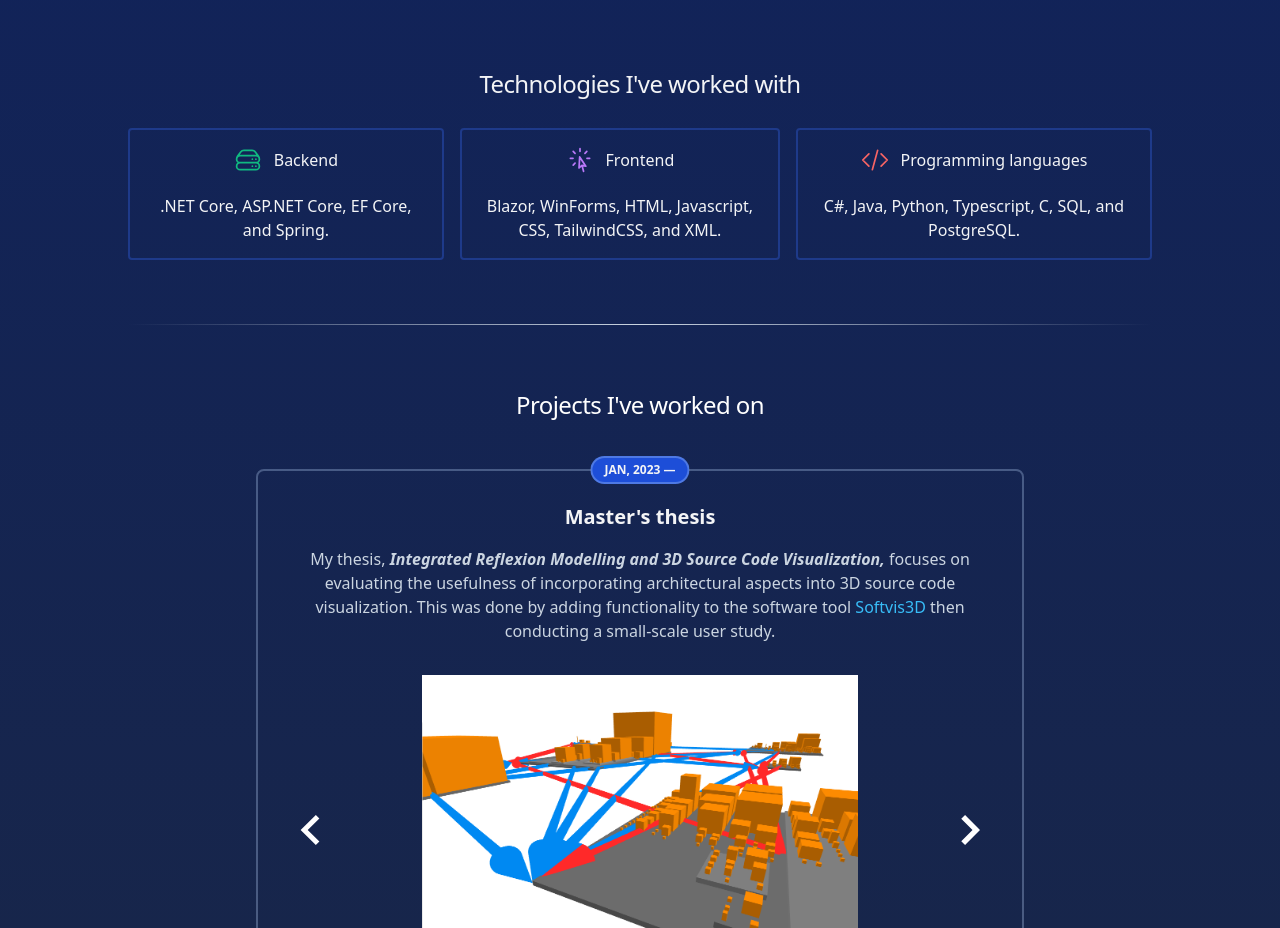
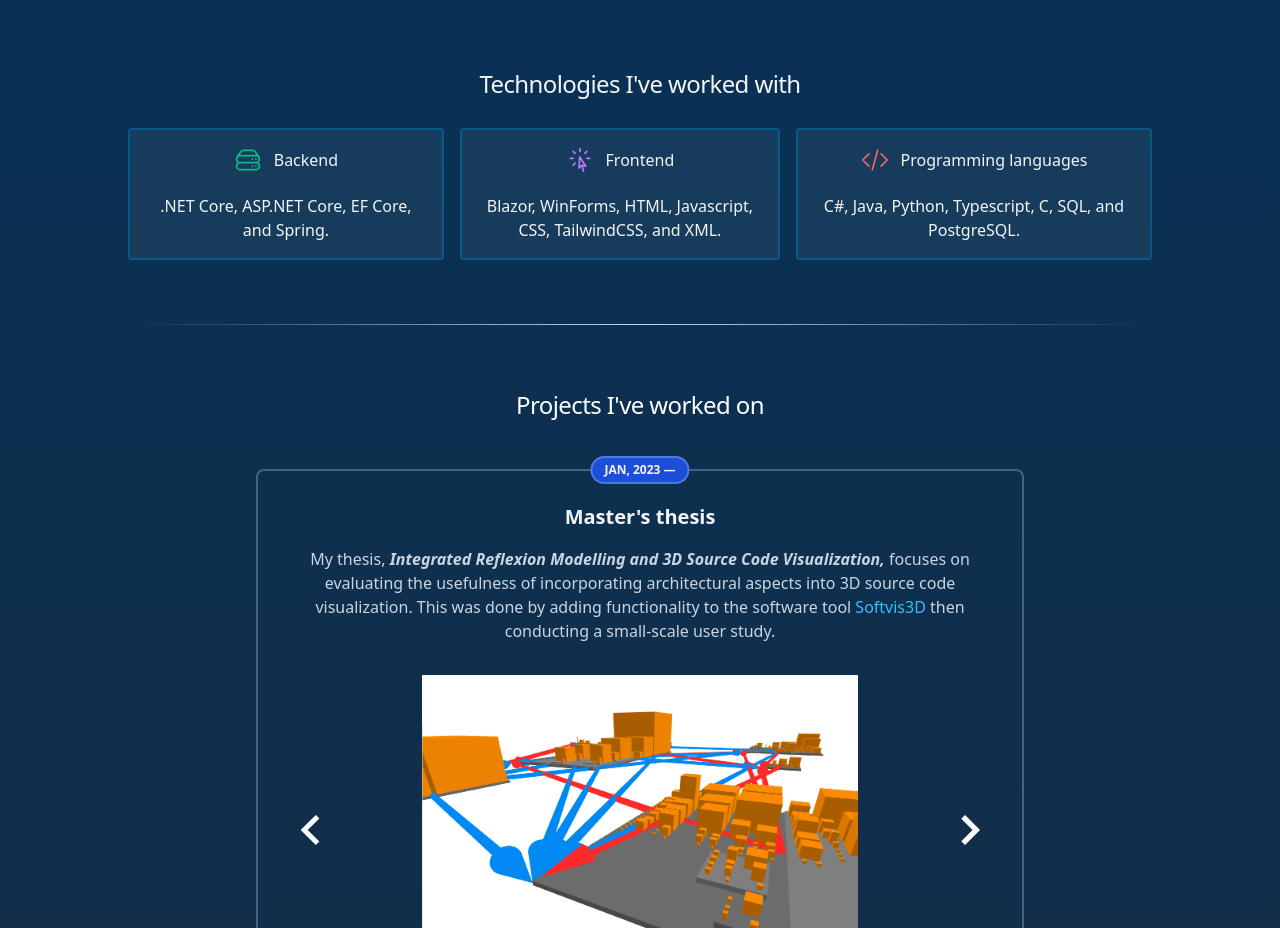
Before and after one commit to Spoertm/spoertm.github.io, a plain HTML site: page index.html in a window 1280 px wide. Shown: the part 820-1748 px from the top of the page. Drawn offline with nearby package versions, Linux system fonts and the light colour scheme.

Commit message:
Adjust background gradient, adjust tech worked with

```diff
--- a/index.html
+++ b/index.html
@@ -39,7 +39,7 @@
     <link href="/Output/app.css" rel="stylesheet" />
   </head>
 
-  <body class="bg-gradient-to-b from-[#0d2164] to-gray-800 px-3 pb-16 text-white">
+  <body class="bg-gradient-to-b from-[#013460] to-gray-800 px-3 pb-16 text-white">
     <!-- Header -->
     <div class="mx-auto flex flex-wrap justify-between px-2 py-6 drop-shadow-md sm:max-w-screen-2xl lg:px-24">
       <button onclick="changeBodyBackground()" class="text-xl font-semibold sm:text-2xl">Ali Mohsen</button>
@@ -89,7 +89,7 @@
       <!--Technologies worked with-->
       <p class="mb-7 text-center text-2xl tracking-tight">Technologies I've worked with</p>
       <div class="grid grid-flow-row items-stretch gap-4 sm:grid-flow-col" id="card-container">
-        <div class="group rounded border-2 border-blue-900 p-4 transition duration-300 ease-in-out hover:bg-white/5">
+        <div class="group rounded border-2 border-sky-800 bg-white/5 p-4 transition duration-300 ease-in-out ">
           <div class="flex flex-row items-center justify-center gap-3">
             <svg class="h-7 w-7 stroke-emerald-500" fill="none" stroke="currentColor" stroke-width="1.5" viewBox="0 0 24 24" xmlns="http://www.w3.org/2000/svg">
               <path
@@ -101,7 +101,7 @@
           </div>
           <p class="pt-5 text-center">.NET Core, ASP.NET Core, EF Core, and Spring.</p>
         </div>
-        <div class="group rounded border-2 border-blue-900 p-4 transition duration-300 ease-in-out hover:bg-white/5">
+        <div class="group rounded border-2 border-sky-800 bg-white/5 p-4 transition duration-300 ease-in-out ">
           <div class="flex flex-row items-center justify-center gap-3">
             <svg
               class="h-7 w-7 stroke-[#b878f8]"
@@ -120,7 +120,7 @@
           </div>
           <p class="pt-5 text-center">Blazor, WinForms, HTML, Javascript, CSS, TailwindCSS, and XML.</p>
         </div>
-        <div class="group rounded border-2 border-blue-900 p-4 transition duration-300 ease-in-out hover:bg-white/5">
+        <div class="group rounded border-2 border-sky-800 bg-white/5 p-4 transition duration-300 ease-in-out ">
           <div class="flex flex-row items-center justify-center gap-3">
             <svg class="h-7 w-7 stroke-[#f76464]" fill="none" stroke="currentColor" stroke-width="1.5" viewBox="0 0 24 24" xmlns="http://www.w3.org/2000/svg">
               <path d="M17.25 6.75 22.5 12l-5.25 5.25m-10.5 0L1.5 12l5.25-5.25m7.5-3-4.5 16.5" stroke-linecap="round" stroke-linejoin="round" />
```
Also changed, not shown: Output/app.css.
